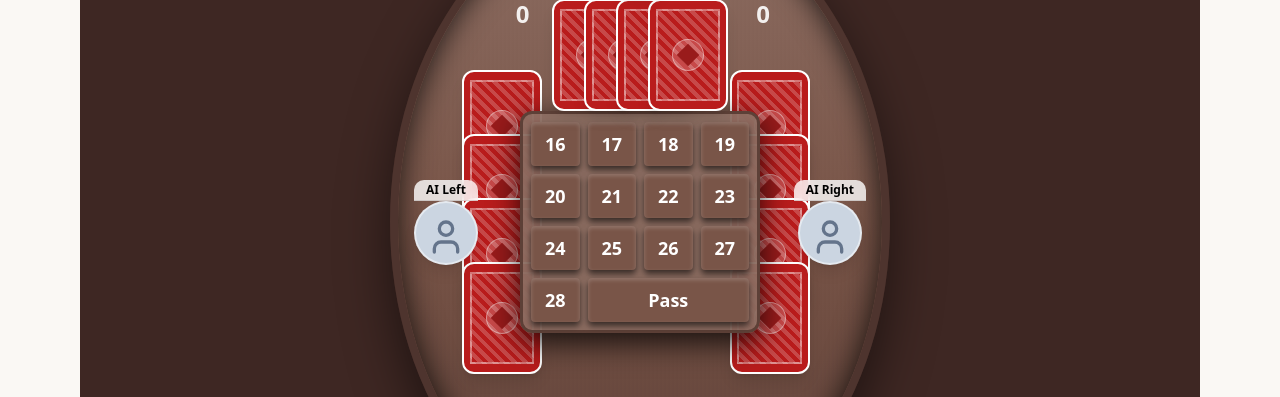
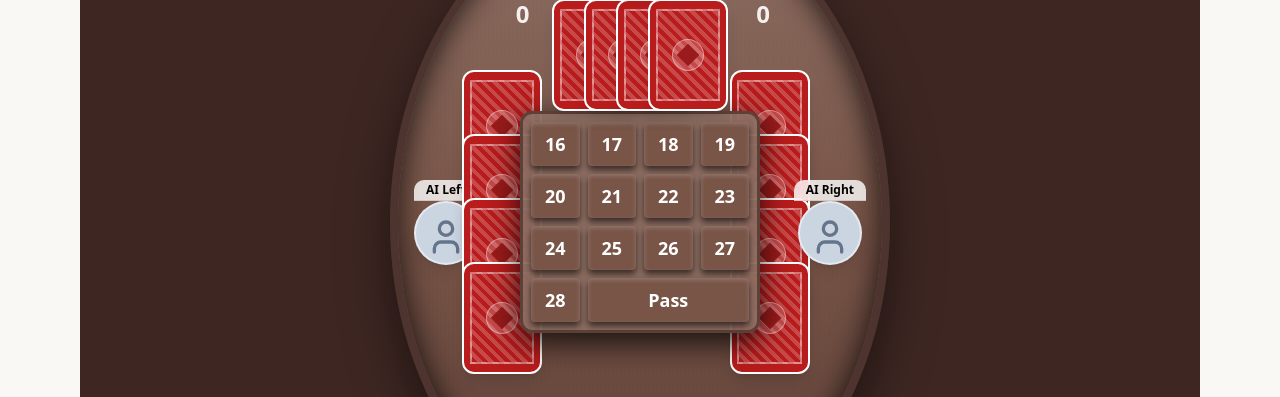
Before and after one commit to shiblu17/Batchday-Website, a React (Vite) app: page /game/29 in a window 1280 px wide. Both pictures are taken after a click on the button "Play vs AI (Single Player)". Shown: the part 403-800 px from the top of the page. Built offline with nearby package versions, Linux system fonts and the light colour scheme; no server answers; the HTML template or start-up script is replaced by a standard one.

Commit message:
style: Prevent modal and avatar overlap on narrow screens

```diff
--- a/src/features/twenty-nine/TwentyNineBoard.tsx
+++ b/src/features/twenty-nine/TwentyNineBoard.tsx
@@ -156,7 +156,7 @@ export const TwentyNineBoard: React.FC = () => {
 
       {/* Wooden Oval Table Background */}
       <div
-        className="absolute top-12 sm:top-16 bottom-16 sm:bottom-20 left-4 right-4 sm:left-1/2 sm:-translate-x-1/2 sm:w-[500px] bg-gradient-to-b from-[#8d6e63] via-[#795548] to-[#5d4037] shadow-[inset_0_0_30px_rgba(0,0,0,0.8),0_20px_50px_rgba(0,0,0,0.5)] border-[6px] sm:border-[8px] border-[#4e342e] flex flex-col overflow-hidden"
+        className="absolute top-10 sm:top-16 bottom-12 sm:bottom-20 left-0 right-0 sm:left-1/2 sm:-translate-x-1/2 sm:w-[500px] bg-gradient-to-b from-[#8d6e63] via-[#795548] to-[#5d4037] shadow-[inset_0_0_30px_rgba(0,0,0,0.8),0_20px_50px_rgba(0,0,0,0.5)] border-[4px] sm:border-[8px] border-[#4e342e] flex flex-col overflow-hidden"
         style={{ borderRadius: '50%' }}
       >
 
@@ -203,12 +203,14 @@ export const TwentyNineBoard: React.FC = () => {
       </div>
 
       {/* Center Area (Left / Tricks / Right) */}
-      <div className="flex justify-between items-center w-full flex-1 z-10 px-1 sm:px-12 relative h-full pointer-events-none">
+      <div className="flex justify-between items-center w-full flex-1 z-10 px-0 sm:px-12 relative h-full pointer-events-none">
 
         {/* Left Player */}
         <div className="flex flex-row items-center justify-start absolute left-1 sm:left-4 top-1/2 -translate-y-1/2 z-20 pointer-events-auto">
-          {renderPlayerBadge('left')}
-          <div className="-ml-6 sm:-ml-4 scale-[0.6] sm:scale-100 opacity-80 sm:opacity-100">
+          <div className="scale-75 sm:scale-100 origin-left">
+            {renderPlayerBadge('left')}
+          </div>
+          <div className="-ml-8 sm:-ml-4 scale-50 sm:scale-100 opacity-80 sm:opacity-100 origin-left">
             {renderHand('left', true)}
           </div>
         </div>
@@ -218,7 +220,7 @@ export const TwentyNineBoard: React.FC = () => {
 
           {/* Phase Overlays */}
           {state.phase === 'bidding' && (
-            <div className="flex flex-col items-center justify-center w-[90%] max-w-[240px] mx-auto bg-[#8d6e63]/95 border-[3px] border-[#5d4037] rounded-xl shadow-[0_10px_30px_rgba(0,0,0,0.8)] p-2 z-50 pointer-events-auto">
+            <div className="flex flex-col items-center justify-center w-[95%] max-w-[220px] sm:max-w-[240px] mx-auto bg-[#8d6e63]/95 border-[3px] border-[#5d4037] rounded-xl shadow-[0_10px_30px_rgba(0,0,0,0.8)] p-2 z-50 pointer-events-auto scale-90 sm:scale-100">
               <div className="grid grid-cols-4 gap-1 sm:gap-2 w-full">
                 {[16,17,18,19,20,21,22,23,24,25,26,27].map(bid => (
                   <button
@@ -299,10 +301,12 @@ export const TwentyNineBoard: React.FC = () => {
 
         {/* Right Player */}
         <div className="flex flex-row items-center justify-end absolute right-1 sm:right-4 top-1/2 -translate-y-1/2 z-20 pointer-events-auto">
-          <div className="-mr-6 sm:-mr-4 scale-[0.6] sm:scale-100 opacity-80 sm:opacity-100 z-0">
+          <div className="-mr-8 sm:-mr-4 scale-50 sm:scale-100 opacity-80 sm:opacity-100 z-0 origin-right">
             {renderHand('right', true)}
           </div>
-          {renderPlayerBadge('right')}
+          <div className="scale-75 sm:scale-100 origin-right">
+            {renderPlayerBadge('right')}
+          </div>
         </div>
 
       </div>
```
